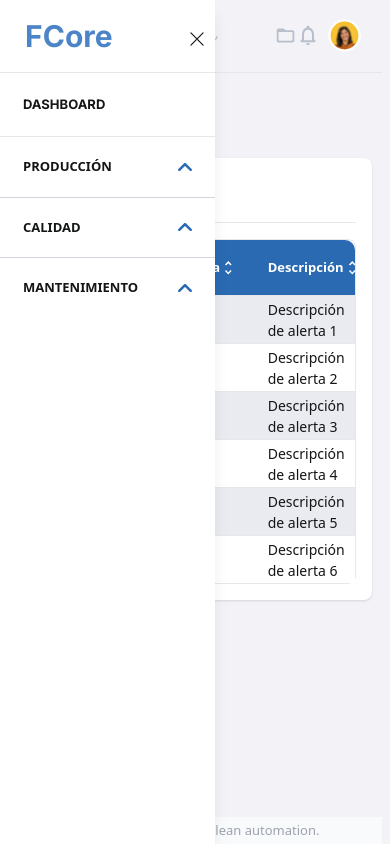
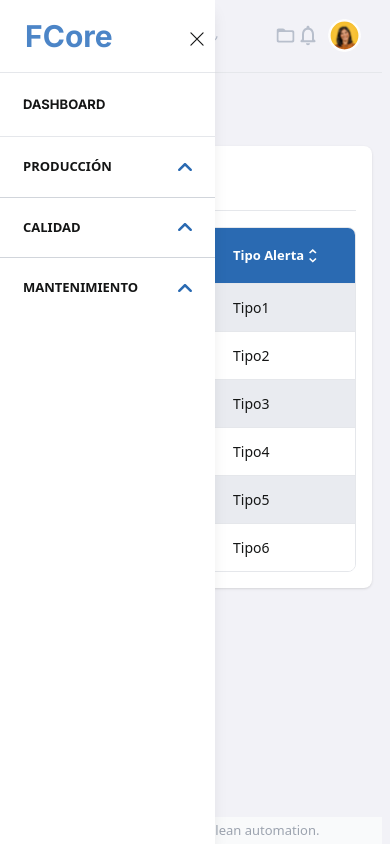
Before and after one commit to Nikhil79922/Refined_frontend, a React (Vite) app: page /dashboard in a window 390 px wide. Built offline with nearby package versions, Linux system fonts and the light colour scheme.

Commit message:
fix dashboard

```diff
--- a/src/components/Control/Bottom_window.jsx
+++ b/src/components/Control/Bottom_window.jsx
@@ -69,12 +69,12 @@ export default function Bottom_window() {
           initial={{ height: 0, opacity: 0 }}
           animate={{ height: isdbo ? 0 : "auto", opacity: isdbo ? 0 : 1 }}
           exit={{ height: 0, opacity: 0 }}
-          transition={{ duration: 0.5, ease: "easeInOut" }} // ⬅️ Smoother and slower transition
+          transition={{ duration: 0.5, ease: "easeInOut" }}
           className="overflow-hidden"
         >
-          <div className={`grid ${isSlideOpen ? `lg:w-[81vw]`:`lg:w-[96vw]`} w-full  mt-4 border border-gray-200 rounded-lg`}>
+          <div className={`grid overflow-auto ${isSlideOpen ? `lg:w-[81vw]`:`lg:w-[96vw]`} w-full  mt-4 border border-gray-200 rounded-lg`}>
             {/* Header Row */}
-            <div className="grid grid-cols-3 h-[55px] items-center bg-blue-1 text-white font-semibold text-[13px] sm:text-sm md:text-[16px] rounded-tl-[10px] rounded-tr-[10px]">
+            <div className="grid grid-cols-3 w-[150vw] overflow-auto sm:w-full h-[55px] items-center bg-blue-1 text-white font-semibold text-[13px] sm:text-sm md:text-[16px] rounded-tl-[10px] rounded-tr-[10px]">
               <div
                 className="pl-2 sm:pl-4 cursor-pointer flex items-center rounded-tl-[10px]"
                 onClick={() => sortData('timestamp')}
@@ -101,7 +101,7 @@ export default function Bottom_window() {
                 key={index}
                 initial={{ opacity: 0, y: 10 }}
                 animate={{ opacity: 1, y: 0 }}
-                transition={{ duration: 0.4, delay: index * 0.05 }} // ⬅️ Staggered row animation
+                transition={{ duration: 0.4, delay: index * 0.05 }}
                 className={`grid grid-cols-3 h-[48px] text-gray-1 font-[400] text-[14px] items-center border-t sm:text-sm ${
                   index % 2 === 0 ? 'bg-[#E9EBF0]' : 'bg-white'
                 }`}
@@ -114,5 +114,6 @@ export default function Bottom_window() {
           </div>
         </motion.div>
       </div>
+
   );
 }
--- a/src/components/DashboardContent.jsx
+++ b/src/components/DashboardContent.jsx
@@ -5,14 +5,8 @@ import unfold from './../assets/svg/unfold.svg';
 import pencil from './../assets/svg/pencil.svg';
 import { useSelector, useDispatch } from 'react-redux';
 
-
 export default function DashboardContent() {
   const dispatch = useDispatch();
-
-
-
-
-
   const isSlideOpen = useSelector((state) => state.sidebar.isSlideOpen);
 
 
@@ -62,9 +56,9 @@ export default function DashboardContent() {
 
   return (
     <div className="ml-[5px] sm:ml-[10px] lg:ml-[20px] w-full flex flex-col  mb-[160px]  bg-gray-4">
-    <div className="flex gap-[12px] items-center mt-4 mb-6">
-      <h2 className="text-[30px] font-inter md:text-2xl font-bold">Dashboard</h2>
-      <img src={pencil} className="bg-gray-4 h-[18px] ml-[15px] cursor-pointer"/>
+    <div className="flex gap-[1px]  sm:gap-[7px] md:gap-[12px] items-center mt-4 mb-6">
+      <h2 className="text-[22px] ml-[1vw] sm:ml-[0px] sm:text-[30px] font-inter md:text-2xl font-bold">Dashboard</h2>
+      <img src={pencil} className="bg-gray-4 h-[15px] sm:h-[18px] ml-[15px] cursor-pointer"/>
     </div>
 
     <div className={`bg-white rounded-lg shadow p-4 md:p-3 ${isSlideOpen ? `lg:w-[82.5vw]`:`lg:w-[97.8vw] `} sm:w-[96vw] w-[94vw]  overflow-x-auto`}>
@@ -85,9 +79,9 @@ export default function DashboardContent() {
           transition={{ duration: 0.5, ease: "easeInOut" }}
           className="overflow-hidden"
         >
-          <div className={`grid ${isSlideOpen ? `lg:w-[81vw]`:`lg:w-[96vw]`} w-full  mt-4 border border-gray-200 rounded-lg`}>
+          <div className={`grid overflow-auto ${isSlideOpen ? `lg:w-[81vw]`:`lg:w-[96vw]`} w-full  mt-4 border border-gray-200 rounded-lg`}>
             {/* Header Row */}
-            <div className="grid grid-cols-3 h-[55px] items-center bg-blue-1 text-white font-semibold text-[13px] sm:text-sm md:text-[16px] rounded-tl-[10px] rounded-tr-[10px]">
+            <div className="grid grid-cols-3 w-[150vw] overflow-auto sm:w-full h-[55px] items-center bg-blue-1 text-white font-semibold text-[13px] sm:text-sm md:text-[16px] rounded-tl-[10px] rounded-tr-[10px]">
               <div
                 className="pl-2 sm:pl-4 cursor-pointer flex items-center rounded-tl-[10px]"
                 onClick={() => sortData('timestamp')}
```
